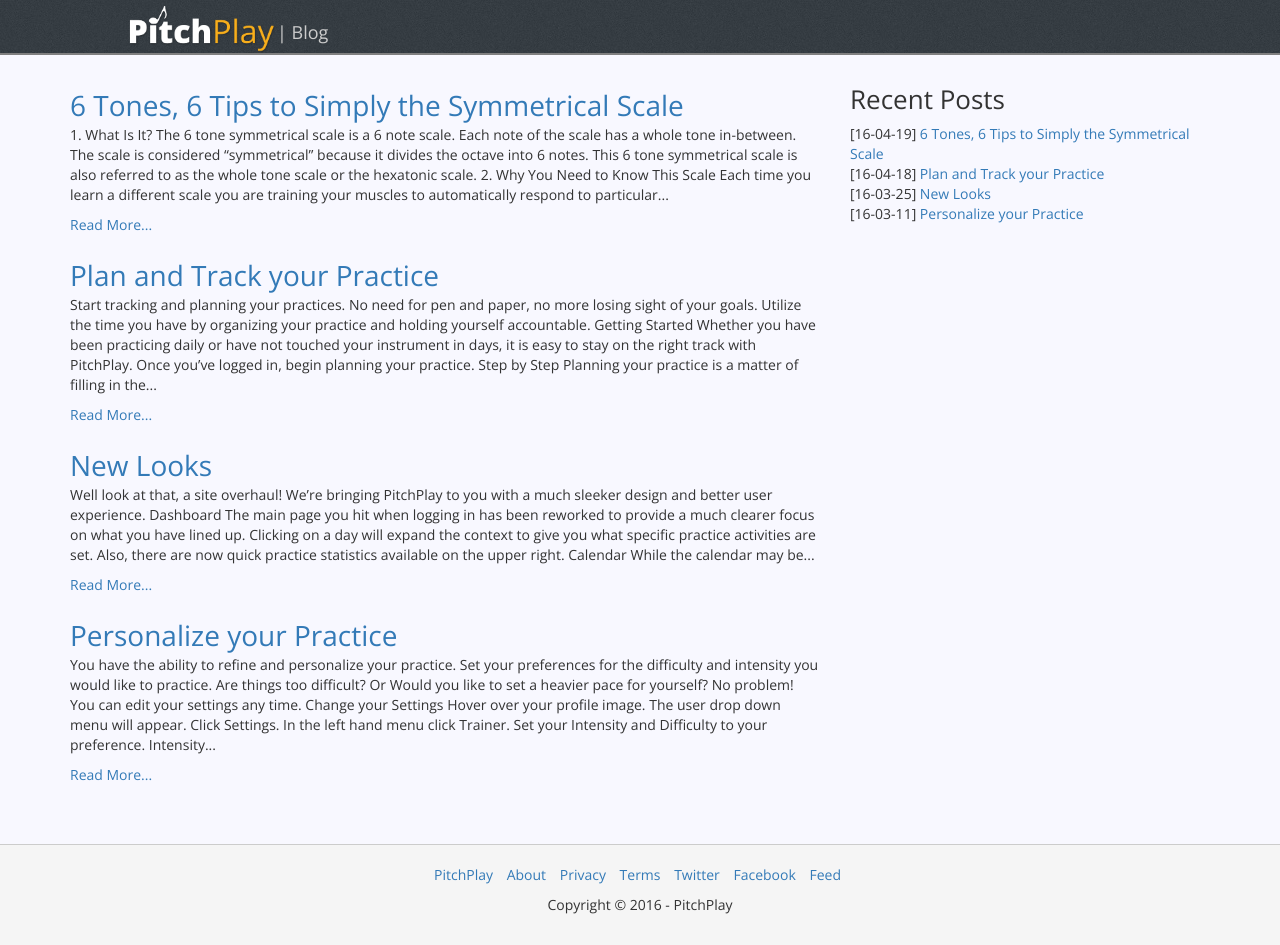
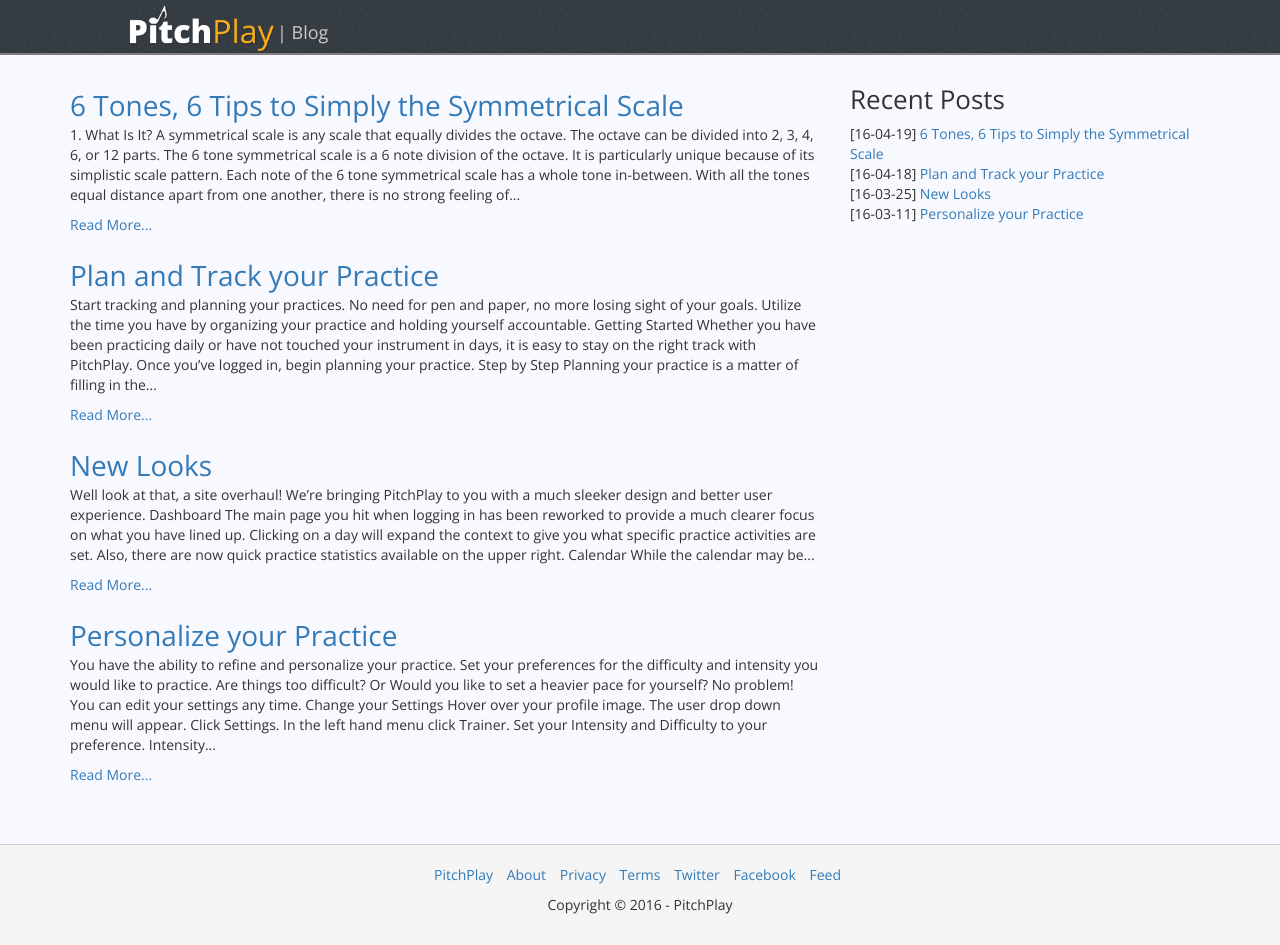
Before and after one commit to pitchplay/blog-content, a Jekyll site: the page built from index.html, in a window 1280 px wide. Built offline with Jekyll 4.4.1, drawn with Linux system fonts in a browser that asks for light colours; nearby versions of some CDN libraries; the list of posts is cut into pages by our own code; some of the changed lines change nothing that is shown.

Commit message:
edits
adding more meat to text, reducing images

```diff
--- a/_posts/2016-04-19-symmetrical-scale.md
+++ b/_posts/2016-04-19-symmetrical-scale.md
@@ -2,57 +2,61 @@
 layout: post
 title: "6 Tones, 6 Tips to Simply the Symmetrical Scale"
 author: "Hayley MacLeod"
-categories: pitchplay
+categories: scale
 ---
 
 ## 1. What Is It?
+A symmetrical scale is any scale that equally divides the octave. The octave can be divided
+into 2, 3, 4, 6, or 12 parts.
 
-The 6 tone symmetrical scale is a 6 note scale. Each note of the scale has a whole tone
-in-between. The scale is considered "symmetrical" because
-it divides the octave into 6 notes. This 6 tone symmetrical scale is also referred to as
-the __whole tone scale__ or the __hexatonic scale__.
-![](/assets/img/2016-04-25/octaveto6tones.svg)
+The 6 tone symmetrical scale is a 6 note division of the octave. It is particularly unique because
+of its simplistic scale pattern. Each note of the 6 tone symmetrical scale has a whole tone
+in-between. With all the tones equal distance apart from one another, there is no strong feeling of tonality.
+There is no one note that the other notes within the scale are centered around. The scale is known for its blurred, indistinct overall sound often described as having a “dreamy” quality.
+
+The 6 tone symmetrical scale is also known as the __whole tone scale__ or the __hexatonic scale__.
+
+
+![](/assets/img/2016-04-25/octaveto6tones.svg){: width="75%"}
 
 
 ## 2. Why You Need to Know This Scale
 Each time you learn a different scale you are training
-your muscles to automatically respond to particular sounds or patterns.
-This symmetrical scale has a simple pattern. You can, and should try to __visualize__
-it even if you do not have your instrument in front of you.
-![](/assets/img/2016-04-25/guitar.jpeg)
+your muscles to automatically respond to particular sounds or patterns. Learning any scale
+is important. In particular, this symmetrical scale has a simple pattern that is easy to remember.
+This makes it accessible to play and imagine with or without your instrument in front of you. Go ahead, try to visualize it!
 
 
 ## 3. The Pattern
 The 6 tone symmetrical scale is a series of __major 2nds__ (whole tones).
-The pattern is simply: WT-WT-WT-WT-WT-WT
+The pattern is simply: WT-WT-WT-WT-WT-WT. No matter which note you begin on, the pattern will always remain the same. Another way you can think of it is that there will be a half tone in-between each note of the scale. For example, if you started on an E, your next note will be an F# (the F is the half tone in-between the E and F#). The scale continues to move from F# to G# (the G is the half tone in-between). Can you continue the pattern?
+
+> E - F# - G# - A# - C - D
 
 
 ## 4. Pick-up and Play
 Start on any note and play whole tones between the pitches.  Count 6 notes
 or be aware of playing within one octave.
-For example, start with the C Whole Tone scale: C-D-E-F#-G#-A#
-![](/assets/img/2016-04-25/keyboard.jpg)
+For example, start with the C whole tone scale: C - D - E - F# - G# - A# - (C). You can add the top C if you would like although it is not necessary. There are no set rules. Additionally, if you wish to play the scale in several octaves, you could do that as well. Try playing the scale backwards. Once you become familiar with the pitches, try playing them in a different order. What does it sound like? Can you evoke the dreamy and blurred tonal quality that the scale is known for having?
+![](/assets/img/2016-04-25/guitar.jpeg)
 
 
 ## 5. Play One, Play Them All (well, sort of!)
-Now try the D whole tone scale: D-E-F#-G#-A#-C. Did you notice that it has all the same pitches as the C whole tone scale? The notes simply fall in a different order.
+Now try the 6 tone symmetrical scale starting on a different note. For example, D-E-F#-G#-A#-C. Did you notice that the whole tone scale starting on D has all of the same pitches as the C whole tone scale? The difference is that the notes fall in a different order.
 
-In fact, there are only __two distinct__ Whole Tone (6 tone symmetrical) scales. Each consists of the alternate sets of 6 notes.
+>  C-D-E-F#-G#-A#
 
-![](/assets/img/2016-04-25/Csymmetricalscale.svg)
+>  D-E-F#-G#-A#-C
 
-![](/assets/img/2016-04-25/Dbsymmetricalscale.svg)
+In fact, there are only __two distinct__ whole tone (6 tone symmetrical) scales. Each consists of the alternate sets of 6 notes.
 
-*Confused? Keep in mind that the C# Whole Tone scale is the same as the Db Whole Tone scale. The two scales simply have different spellings of the same notes.*
+![](/assets/img/2016-04-25/Csymmetricalscale.svg){: width="80%"}
+
+![](/assets/img/2016-04-25/Dbsymmetricalscale.svg){: width="80%"}
+
+*Confused? Keep in mind that the C# whole tone scale is the same as the Db whole tone scale. The two scales have different spellings of the same notes.*
 
 
 ## 6. Starting Anywhere
 You should know what the scale is and why you should play it. If you have not tried playing it, you should try to visualize yourself playing it on your instrument.
-Pick a note or pick a string and play some 6 tone symmetrical scales!
-![](/assets/img/2016-04-25/guitar2.jpeg)
-
-## Challenge Yourself
-Are you looking for a challenge? Visit the [PitchPlay Forum](http://forum.pitchplay.io/) for information on how you can take part in a compositional challenge using the 6 tone symmetrical scale.
-
-
-What do you think? [Tweet us](https://twitter.com/pitchplayio) or send us a message on [Facebook](https://www.facebook.com/pitchplayio/). We'd love to hear from you.
+Pick a note or pick a string and play some 6 tone symmetrical scales. Make it part of your routine with [PitchPlay](http://pitchplay.io/).
```
